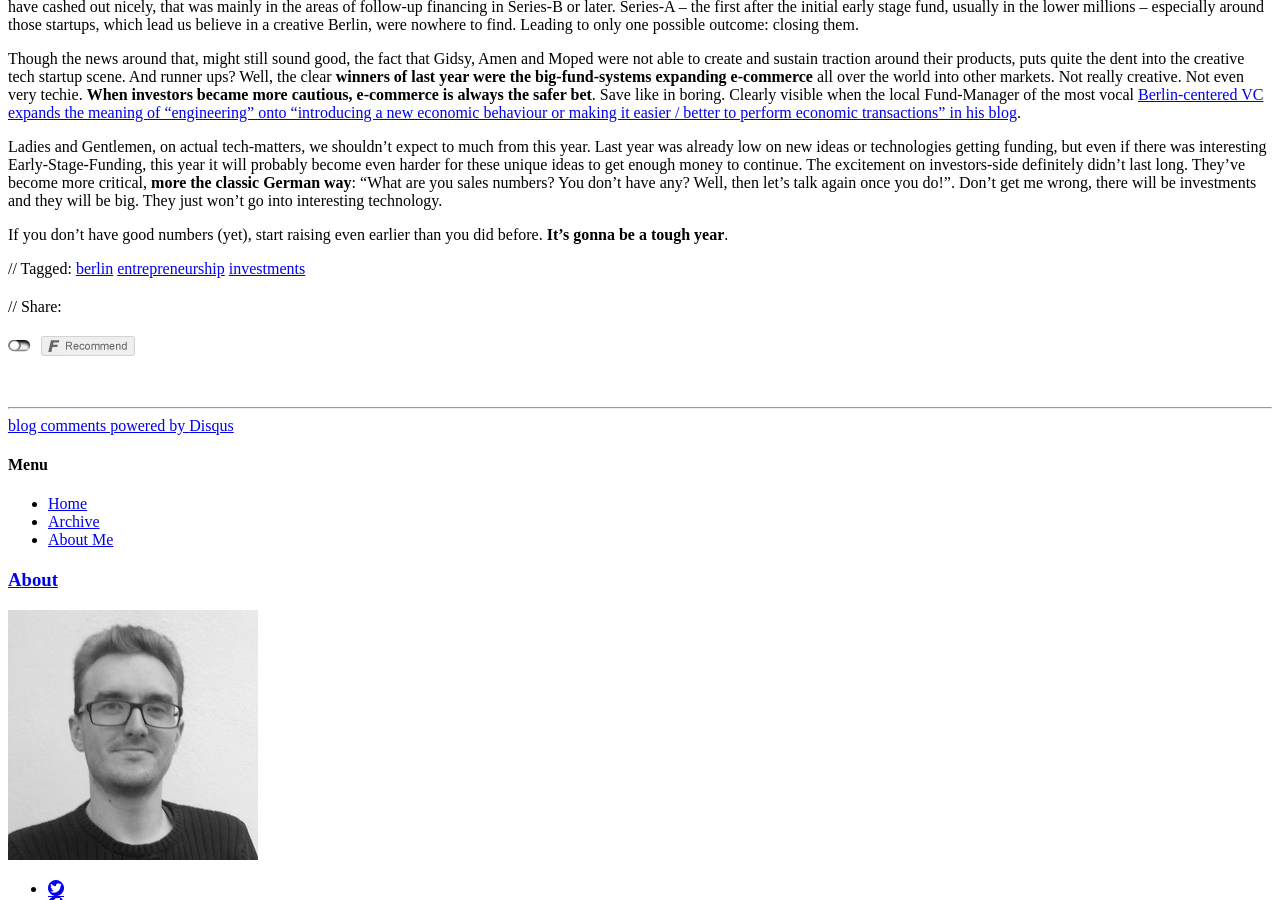
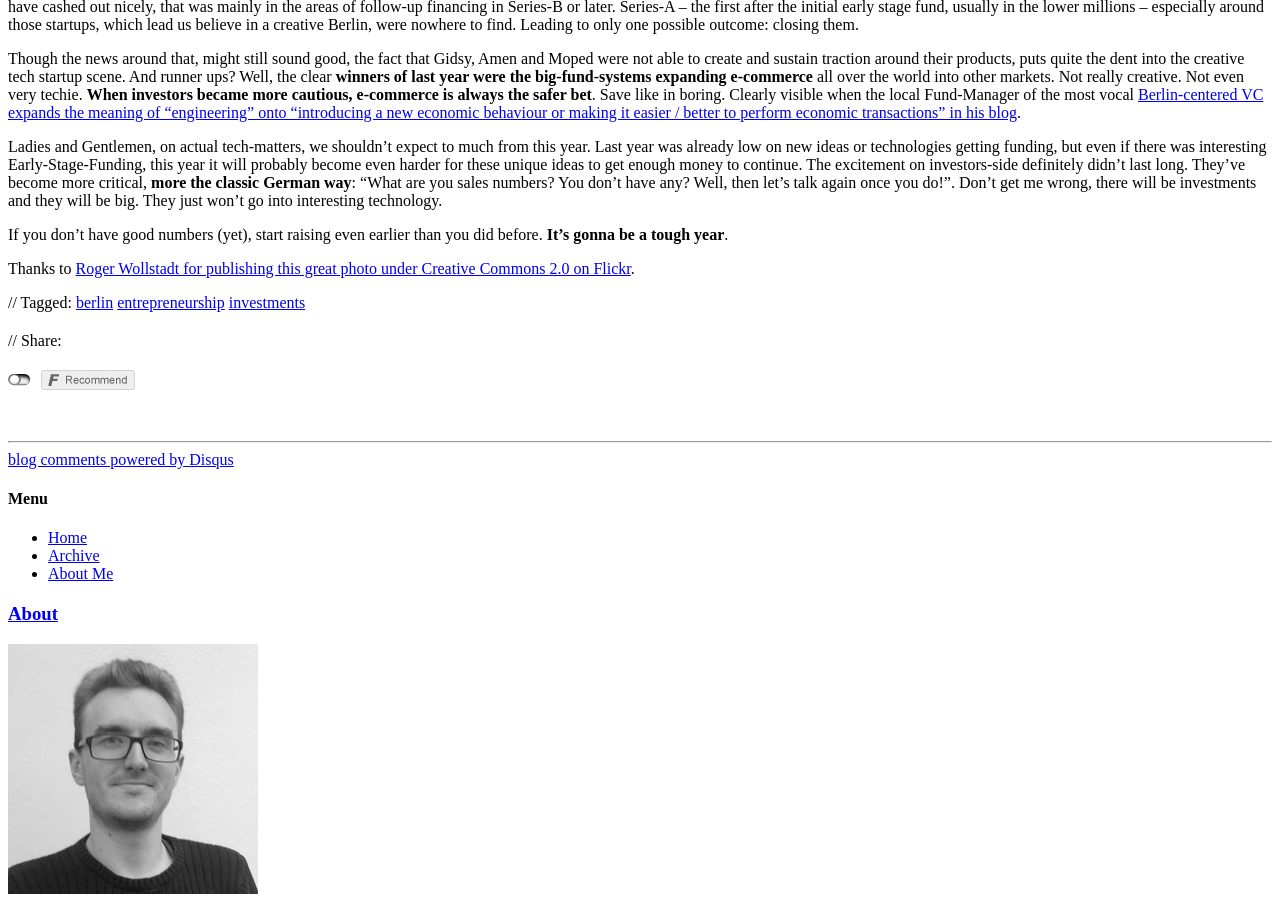
Before and after one commit to gnunicorn/blog, a Jekyll site: the page built from _posts/2014-03-12-berlins-future-same-old-same-old.md, in a window 1280 px wide and 900 px high, scrolled down 834 px. Built offline with Jekyll 4.4.1, drawn with Linux system fonts in a browser that asks for light colours; nearby versions of some CDN libraries; comment, search, counter and statistics services are not loaded.

Commit message:
credits where credits are due

```diff
--- a/_posts/2014-03-12-berlins-future-same-old-same-old.md
+++ b/_posts/2014-03-12-berlins-future-same-old-same-old.md
@@ -16,3 +16,5 @@ Though the news around that, might still sound good, the fact that Gidsy, Amen a
 Ladies and Gentlemen, on actual tech-matters, we shouldn't expect to much from this year. Last year was already low on new ideas or technologies getting funding, but even if there was interesting Early-Stage-Funding, this year it will probably become even harder for these unique ideas to get enough money to continue. The excitement on investors-side definitely didn't last long. They've become more critical, **more the classic German way**: "What are you sales numbers? You don't have any? Well, then let's talk again once you do!". Don't get me wrong, there will be investments and they will be big. They just won't go into interesting technology.
 
 If you don't have good numbers (yet), start raising even earlier than you did before. **It's gonna be a tough year**.
+
+Thanks to [Roger Wollstadt for publishing this great photo under Creative Commons 2.0 on Flickr](http://www.flickr.com/photos/24736216@N07/3337738283/).
```
